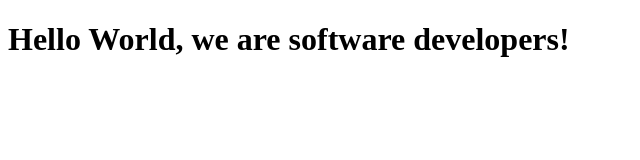
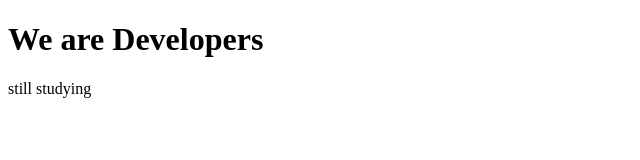
Before and after one commit to N-Jufri/Titus-and-Novel-Portfolio, a plain HTML site: page fcc-test-suite-template-master/index.html in a window 1280 px wide. Shown: the whole page, without its empty margins (0-640 px from the left). Drawn offline with Linux system fonts and the light colour scheme.

Commit message:
user stoty 1 and 2

```diff
--- a/fcc-test-suite-template-master/index.html
+++ b/fcc-test-suite-template-master/index.html
@@ -2,27 +2,36 @@
 <html lang="en">
   <head>
     <meta charset="UTF-8">
-    <title>Fork Me! FCC: Test Suite Template</title>
+    <title>Personal Portfolio Titus and Novel</title>
     <link rel="stylesheet" href="css/style.css">
   </head>
 
   <body>
+
+    <!-- welcome section -->
+    <div id="welcome-section">
+
+      <h1>We are Developers</h1>
+      <p>still studying</p>
+
+
+    </div>
+
+
+
+
+
+
+
+
+
+
+
+
+
     <script src="https://cdn.freecodecamp.org/testable-projects-fcc/v1/bundle.js"></script>
 
-    <h1>Hello World, we are software developers!</h1>
 
-    <!--
-
-    Hello Camper!
-
-    For now, the test suite only works in Chrome!
-    Please read the README below in the JS Editor before beginning.
-    Feel free to delete this message once you have read it.
-    Good luck and Happy Coding!
-
-    - The freeCodeCamp Team
-
-    -->
     <script  src="js/index.js"></script>
   </body>
 </html>
```
